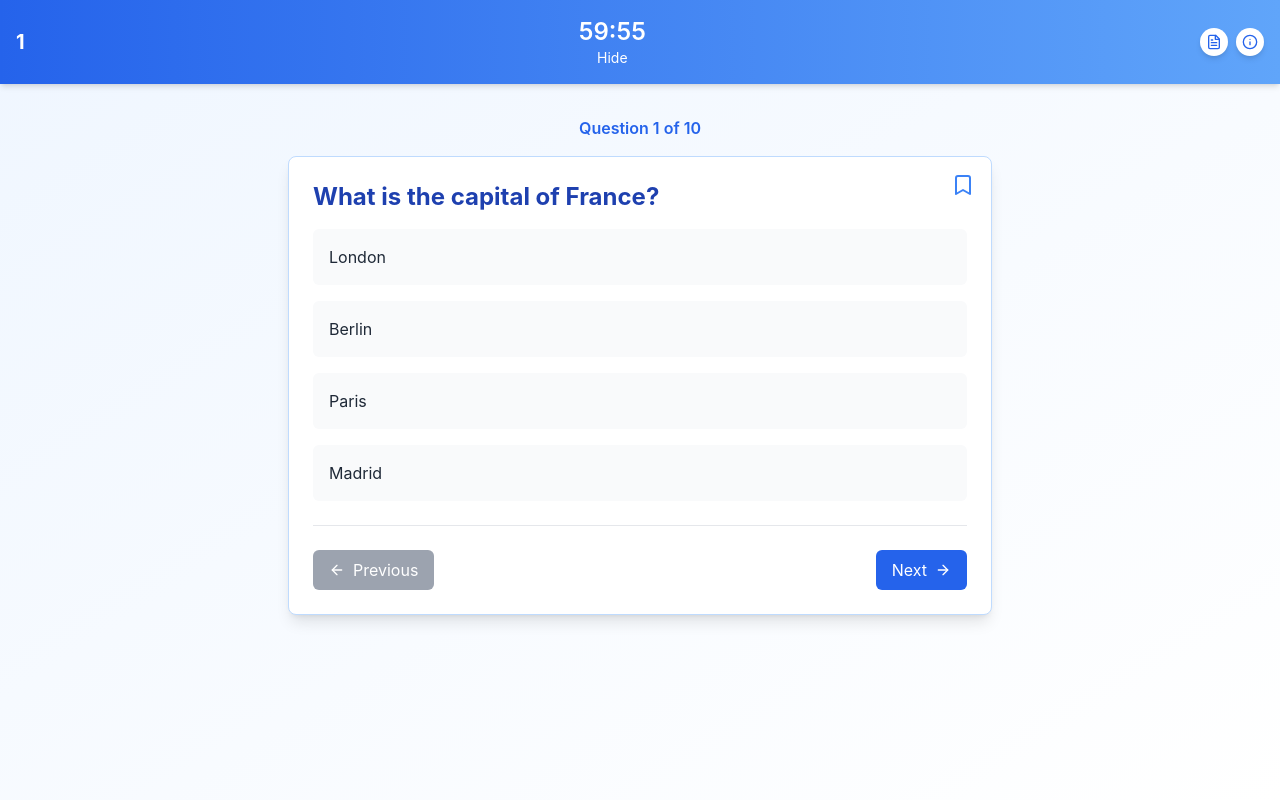
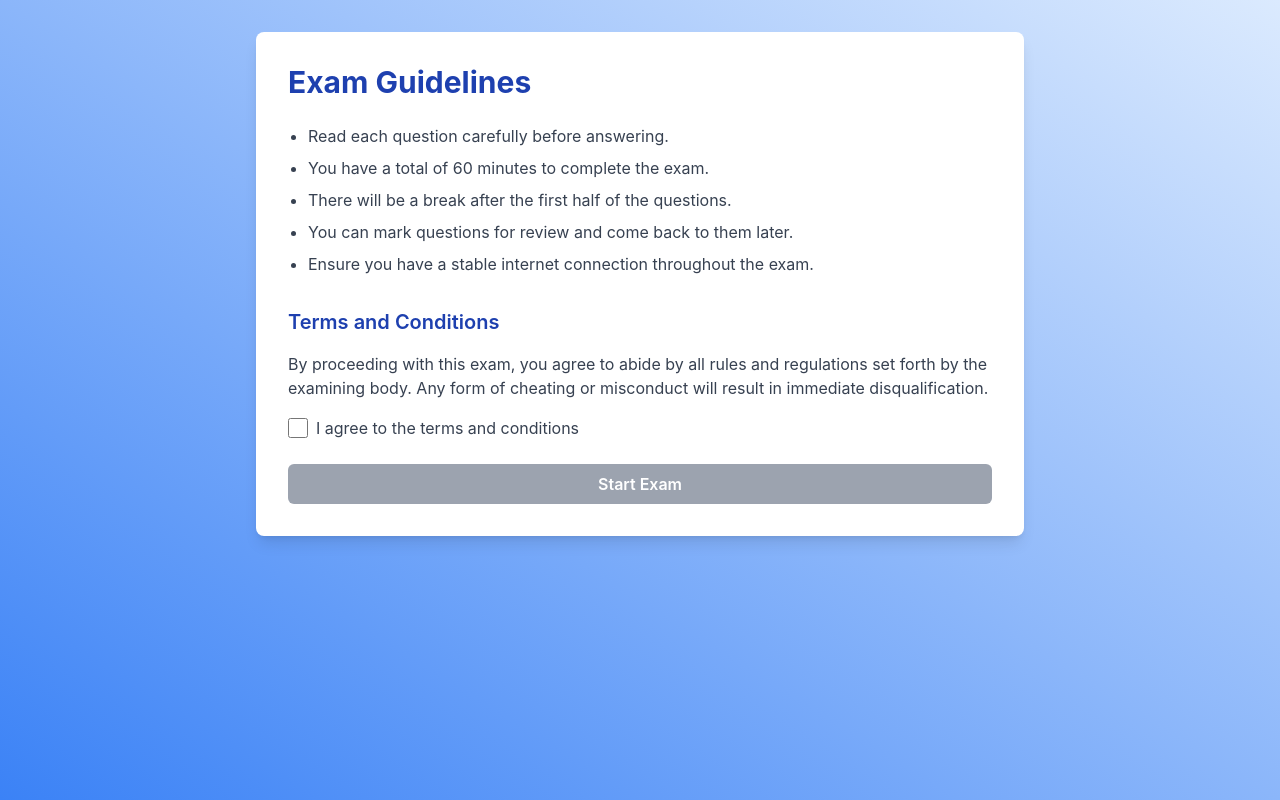
Before and after one commit to shrimay18/mockTest, a React (Create React App) app: page /mock-exam/1/start in a window 1280 px wide. Built offline with nearby package versions, Linux system fonts and the light colour scheme.

Commit message:
Guidelines page added

```diff
--- a/src/pages/ExamPage.tsx
+++ b/src/pages/ExamPage.tsx
@@ -3,6 +3,7 @@ import { useParams } from 'react-router-dom';
 import { BookmarkIcon, Info, FileText,X, ArrowLeft,ArrowRight } from 'lucide-react';
 import BreakPage from './BreakPage';
 import ResultPage from './ResultPage';
+import GuidelinesPage from './GuidelinesPage';
 
 interface ReferenceModalProps {
   onClose: () => void;
@@ -137,6 +138,9 @@ const ExamPage: React.FC = () => {
     const paletteRef = useRef<HTMLDivElement>(null);
     const totalQuestions = mockQuestions.length;
     const questionsBeforeBreak = Math.ceil(totalQuestions / 2);
+    const [showGuidelines, setShowGuidelines] = useState(true);
+    const [examStarted, setExamStarted] = useState(false);
+
 
     useEffect(() => {
       const handleResize = () => {
@@ -161,7 +165,10 @@ const ExamPage: React.FC = () => {
       }
     };
 
-
+    const handleStartExam = () => {
+      setShowGuidelines(false);
+      setExamStarted(true);
+    };
     useEffect(() => {
       let timer: NodeJS.Timeout;
       if (!isBreakTime && !showResult) {
@@ -274,7 +281,9 @@ const ExamPage: React.FC = () => {
     const handleInfoClick = () => {
       setShowPalette(prev => !prev);
     };
-
+    if (showGuidelines) {
+      return <GuidelinesPage onStart={handleStartExam} />;
+    }
     if (showBreak) {
       return (
         <BreakPage
--- /dev/null
+++ b/src/pages/GuidelinesPage.tsx
@@ -0,0 +1,56 @@
+import React, { useState } from 'react';
+
+interface GuidelinesPageProps {
+  onStart: () => void;
+}
+
+const GuidelinesPage: React.FC<GuidelinesPageProps> = ({ onStart }) => {
+  const [isChecked, setIsChecked] = useState(false);
+
+  const guidelines = [
+    "Read each question carefully before answering.",
+    "You have a total of 60 minutes to complete the exam.",
+    "There will be a break after the first half of the questions.",
+    "You can mark questions for review and come back to them later.",
+    "Ensure you have a stable internet connection throughout the exam.",
+  ];
+
+  return (
+    <div className="min-h-screen bg-gradient-to-tr from-blue-500 to-blue-100 p-4 sm:p-6 md:p-8">
+      <div className="max-w-3xl mx-auto bg-white rounded-lg shadow-lg p-4 sm:p-6 md:p-8">
+        <h1 className="text-2xl sm:text-3xl font-bold text-blue-800 mb-4 sm:mb-6">Exam Guidelines</h1>
+        <ul className="list-disc pl-5 mb-6 sm:mb-8 space-y-1 sm:space-y-2">
+          {guidelines.map((guideline, index) => (
+            <li key={index} className="text-sm sm:text-base text-gray-700">{guideline}</li>
+          ))}
+        </ul>
+        <div className="mb-4 sm:mb-6">
+          <h2 className="text-lg sm:text-xl font-semibold text-blue-800 mb-2 sm:mb-4">Terms and Conditions</h2>
+          <p className="text-sm sm:text-base text-gray-700 mb-3 sm:mb-4">
+            By proceeding with this exam, you agree to abide by all rules and regulations set forth by the examining body. Any form of cheating or misconduct will result in immediate disqualification.
+          </p>
+          <label className="flex items-center space-x-2 cursor-pointer">
+            <input
+              type="checkbox"
+              checked={isChecked}
+              onChange={(e) => setIsChecked(e.target.checked)}
+              className="form-checkbox h-4 w-4 sm:h-5 sm:w-5 text-blue-600"
+            />
+            <span className="text-sm sm:text-base text-gray-700">I agree to the terms and conditions</span>
+          </label>
+        </div>
+        <button
+          onClick={onStart}
+          disabled={!isChecked}
+          className={`w-full py-2 px-4 rounded-md text-white font-semibold text-sm sm:text-base ${
+            isChecked ? 'bg-blue-600 hover:bg-blue-700' : 'bg-gray-400 cursor-not-allowed'
+          } transition-colors duration-300`}
+        >
+          Start Exam
+        </button>
+      </div>
+    </div>
+  );
+};
+
+export default GuidelinesPage;
```
